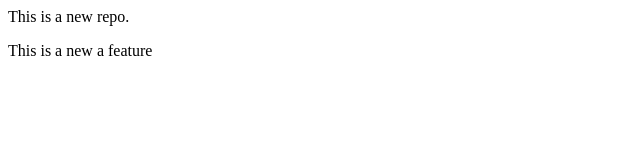
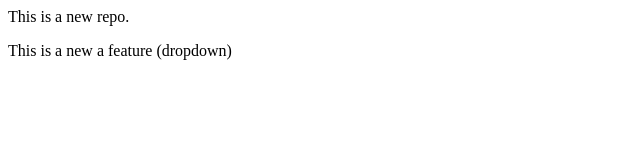
Before and after one commit to Sitikhaidoran/localrepo, a plain HTML site: page index.html in a window 1280 px wide. Shown: the full height of the page, 0-640 px from the left. Drawn offline with Linux system fonts and the light colour scheme.

Commit message:
Add Dropdown

```diff
--- a/index.html
+++ b/index.html
@@ -1,2 +1,2 @@
 <p>This is a new repo.</p>
-<p>This is a new a feature</p>
+<p>This is a new a feature (dropdown)</p>
```
